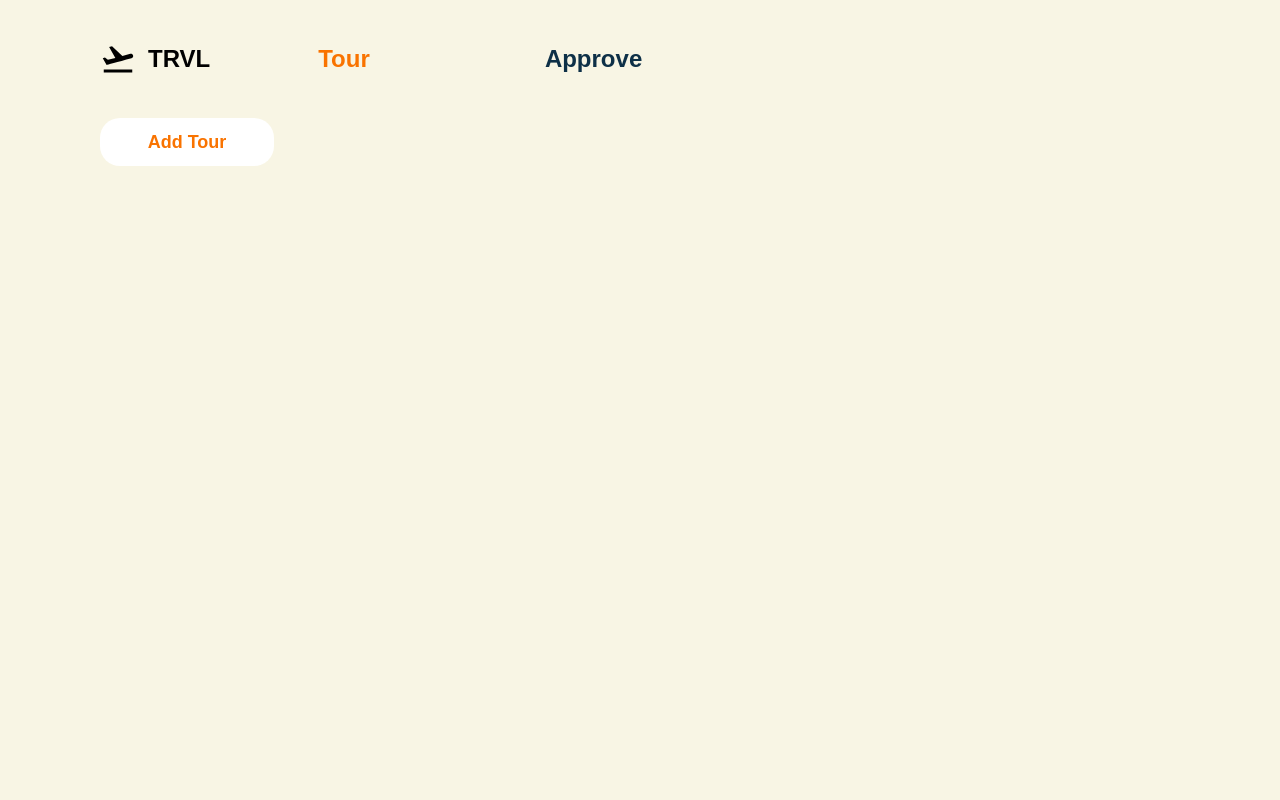
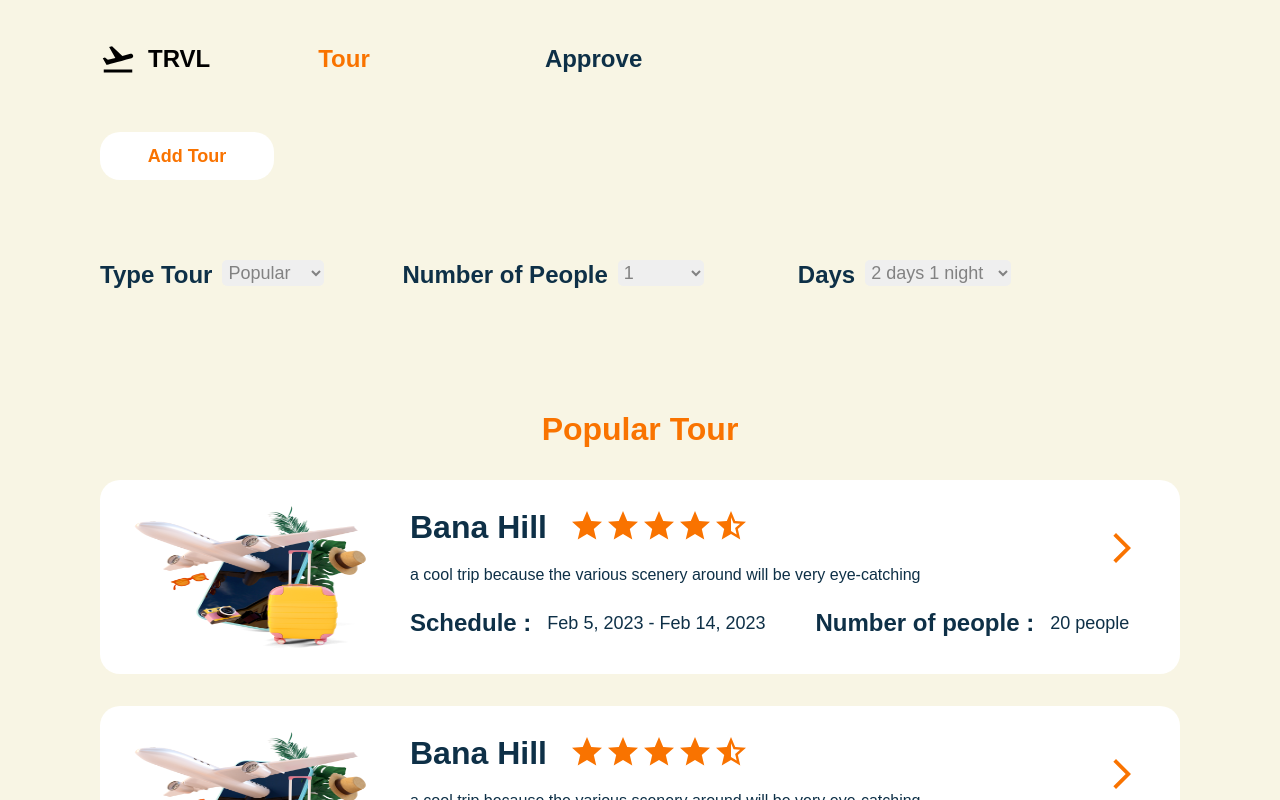
Before and after one commit to dreamteam19ct2/nextjs_travel, a Next.js app: page /admin in a window 1280 px wide. Shown: the top 800 px of the page. Built offline with nearby package versions, Linux system fonts and the light colour scheme.

Commit message:
admin tour and create tour ui

```diff
--- a/src/app/admin/admin.module.css
+++ b/src/app/admin/admin.module.css
@@ -1,8 +1,18 @@
 .body {
     color: var(--text-main);
+    padding-bottom: 77px;
+}
+
+.margin_right10 {
+    margin-right: 10px;
+}
+
+.margin_right30 {
+    margin-right: 30px;
 }
 
 .header__button {
+    margin-top: 14px;
     width: 174px;
     height: 48px;
     border-radius: 20px;
@@ -11,3 +21,40 @@
     border: none;
     font-size: 18px;
 }
+
+.select_tour {
+    display: flex;
+    margin-top: 76px;
+}
+
+.select_type {
+    line-height: 30px;
+    width: 150px;
+}
+
+.select_type select {
+    border: none;
+    border-radius: 5px;
+    padding: 2px;
+    color: var(--text-gray);
+}
+
+.select_type select,
+.select_type select option {
+    font-size: 18px;
+    font-weight: 500;
+}
+
+.popular_tour,
+.family_tour,
+.new_tour {
+    margin-top: 115px;
+}
+
+.popular_tour_title,
+.family_tour_title,
+.new_tour_title {
+    font-size: 32px;
+    color: var(--color-main);
+    text-align: center;
+}
--- a/src/app/admin/page.tsx
+++ b/src/app/admin/page.tsx
@@ -1,6 +1,7 @@
 "use client";
 
 import HeaderAdmin from "@/components/layout/HeaderAdmin/header_admin";
+import CardTour from "@/components/common/card-tour/card_tour";
 import styles from "./admin.module.css";
 
 export default function Admin() {
@@ -11,6 +12,53 @@ export default function Admin() {
                 <div className={styles.btn_add_tour}>
                     <button className={styles.header__button}>Add Tour</button>
                 </div>
+                <div className={styles.select_tour}>
+                    <div className={styles.margin_right10}>Type Tour</div>
+                    <div className={`${styles.select_type} ${styles.margin_right30}`}>
+                        <select>
+                            <option value="option1">Popular</option>
+                            <option value="option2">Family</option>
+                            <option value="option3">Alone</option>
+                            <option value="option4">Company</option>
+                        </select>
+                    </div>
+                    <div className={styles.margin_right10}>Number of People</div>
+                    <div className={`${styles.select_type} ${styles.margin_right30}`}>
+                        <select>
+                            <option value="option1">1</option>
+                            <option value="option2">2</option>
+                            <option value="option3">3</option>
+                            <option value="option4">another</option>
+                        </select>
+                    </div>
+                    <div className={styles.margin_right10}>Days</div>
+                    <div className={styles.select_type}>
+                        <select>
+                            <option value="option1">2 days 1 night</option>
+                            <option value="option2">4 days 3 nights</option>
+                            <option value="option3">1 week</option>
+                            <option value="option4">2 week</option>
+                        </select>
+                    </div>
+                </div>
+                <div className={styles.popular_tour}>
+                    <div className={styles.popular_tour_title}>Popular Tour</div>
+                    <CardTour></CardTour>
+                    <CardTour></CardTour>
+                </div>
+
+                <div className={styles.family_tour}>
+                    <div className={styles.family_tour_title}>Family Tour</div>
+                    <CardTour></CardTour>
+                    <CardTour></CardTour>
+                    <CardTour></CardTour>
+                </div>
+
+                <div className={styles.new_tour}>
+                    <div className={styles.new_tour_title}>New Tour</div>
+                    <CardTour></CardTour>
+                    <CardTour></CardTour>
+                </div>
             </div>
         </>
     );
--- a/src/app/admin/update-tour/update_tour.module.css
+++ b/src/app/admin/update-tour/update_tour.module.css
@@ -0,0 +1,53 @@
+.table {
+    margin-top: 26px;
+    border-radius: 10px;
+    background-color: white;
+}
+
+.content {
+    padding: 88px 128px;
+}
+
+.fill_line {
+    display: flex;
+    align-items: baseline;
+}
+
+.fill_line_left {
+    width: 30%;
+}
+
+.fill_line_right {
+    width: 70%;
+    height: 1px;
+    border: solid .4px black;
+}
+
+.frame_schedule {
+    display: flex;
+    margin-top: 55px;
+}
+
+.schedule_day {
+    width: 20%;
+    text-align: center;
+    border: solid 1px;
+}
+
+.description {
+    width: 80%;
+    text-align: center;
+    border: solid 1px;
+}
+
+.frame_img {
+    display: flex;
+}
+
+.frame_img {
+    margin-top: 78px;
+}
+
+.img_choose {
+    margin-left: 40px;
+}
--- a/src/components/common/card-tour/card_tour.module.css
+++ b/src/components/common/card-tour/card_tour.module.css
@@ -0,0 +1,73 @@
+.container {
+    margin-top: 32px;
+    background-color: white;
+    border-radius: 20px;
+    width: 100%;
+    height: 194px;
+}
+
+.body {
+    padding: 16px 20px;
+    display: flex;
+}
+
+.body img {
+    width: 270px;
+    height: 160px;
+    border-radius: 20px;
+}
+
+.content {
+    padding: 12px 20px;
+}
+
+.content_top {
+    display: flex;
+}
+
+.content_name_tour {
+    font-size: 32px;
+}
+
+.count_star {
+    margin-left: 22px;
+}
+
+.star_icon {
+    color: var(--color-main);
+}
+
+.content_mid {
+    font-size: 16px;
+    font-weight: 500;
+}
+
+.content_bot {
+    margin-top: 10px;
+    display: flex;
+}
+
+.date {
+    font-size: 18px;
+    font-weight: 500;
+    margin-left: 16px;
+}
+
+.number_people {
+    margin-left: 50px;
+}
+
+.people {
+    font-size: 18px;
+    font-weight: 500;
+    margin-left: 16px;
+}
+
+.arrow_icon {
+    position: absolute;
+    top: 50px;
+    right: 40px;
+    width: 96px;
+    height: 96px;
+    color: var(--color-main);
+}
--- a/src/components/common/card-tour/card_tour.tsx
+++ b/src/components/common/card-tour/card_tour.tsx
@@ -1,3 +1,40 @@
-export default function cardTour(){
+"use client";
 
+import styles from "./card_tour.module.css";
+import StarIcon from '@mui/icons-material/Star';
+import StarHalfIcon from '@mui/icons-material/StarHalf';
+import ArrowForwardIosIcon from '@mui/icons-material/ArrowForwardIos';
+
+export default function CardTour() {
+    return (
+        <>
+            <div className={styles.container}>
+                <div className={styles.body}>
+                    <img src="plane.png" alt="imgTour" />
+                    <div className={styles.content}>
+                        <div className={styles.content_top}>
+                            <div className={styles.content_name_tour}>Bana Hill</div>
+                            <div className={styles.count_star}>
+                                <StarIcon className={styles.star_icon} />
+                                <StarIcon className={styles.star_icon} />
+                                <StarIcon className={styles.star_icon} />
+                                <StarIcon className={styles.star_icon} />
+                                <StarHalfIcon className={styles.star_icon} />
+                            </div>
+                        </div>
+                        <div className={styles.content_mid}>
+                            a cool trip because the various scenery around will be very eye-catching
+                        </div>
+                        <div className={styles.content_bot}>
+                            <div className={styles.schedule}>Schedule :  </div>
+                            <div className={styles.date}>Feb 5, 2023 - Feb 14, 2023 </div>
+                            <div className={styles.number_people}>Number of people :  </div>
+                            <div className={styles.people}>20 people </div>
+                        </div>
+                    </div>
+                    <ArrowForwardIosIcon className={styles.arrow_icon}/>
+                </div>
+            </div>
+        </>
+    );
 }
```
Also changed, not shown: src/app/admin/update-tour/page.tsx (+51 -0 lines).
